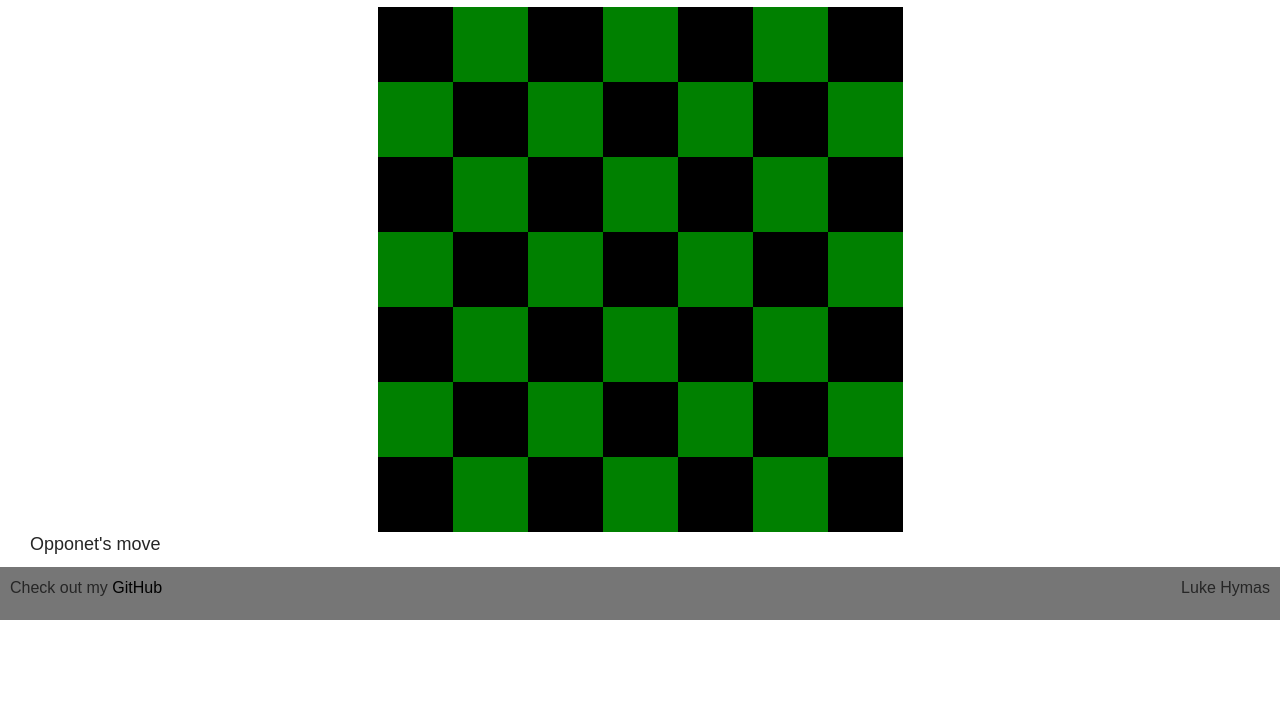
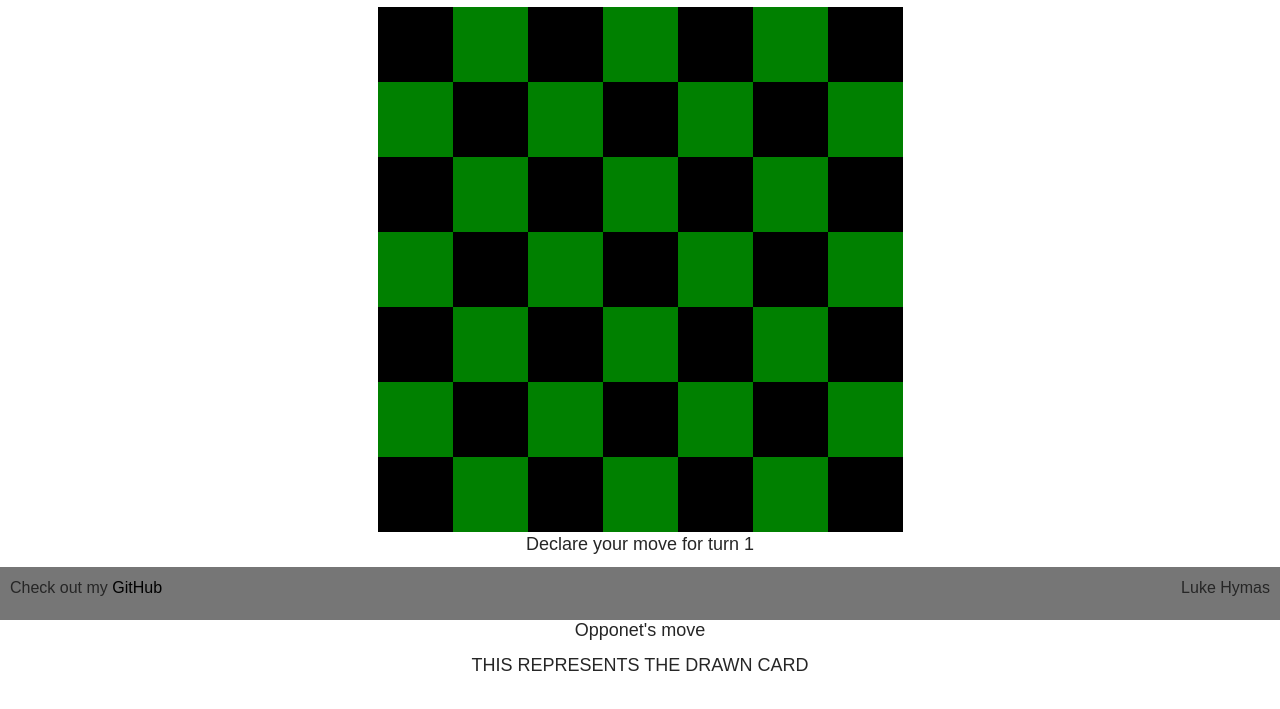
Before and after one commit to DatumWeb/Startup260, a website: page CanasiSite/canasi-html/game.html in a window 1280 px wide. Shown: the part 180-889 px from the top of the page. Before the commit the page ends 800 px from the top, so only its background shows below. Drawn offline with nearby package versions, Linux system fonts and the light colour scheme.

Commit message:
Finished CSS on game.html and added better image of scrivtre peice

```diff
--- a/CanasiSite/canasi-html/game.html
+++ b/CanasiSite/canasi-html/game.html
@@ -89,13 +89,14 @@
                 <div class="board-cell"></div>
                 <div class="board-cell"></div>
             </div>
-            <div class="container-fluid" id="opponents-move">
+
+            <div class="container-fluid text-center" id="move-prompt">Declare your move for turn <span id="turn-number">1</span></div>
+            <div class="container-fluid text-center" id="opponents-move">
               <p>Opponet's move</p>
               <div class="drawn-card">
                   THIS REPRESENTS THE DRAWN CARD
               </div>
             </div>
-            <div class="container-fluid text-center" id="move-prompt">Declare your move for turn <span id="turn-number">1</span></div>
 
 
 
--- a/CanasiSite/canasi-html/main.css
+++ b/CanasiSite/canasi-html/main.css
@@ -86,6 +86,13 @@ main {
     margin-right: 15%;
 }
 
+
+#move-prompt {
+    padding-bottom: 60px;
+}
+#opponents-move {
+    padding-bottom: 30px;
+}
 /* board css */
 .board {
     display: grid;
@@ -119,6 +126,7 @@ main {
         width: 30px;
         height: 30px;
     }
+
 }
 
 
```
Also changed, not shown: CanasiSite/canasi-html/learn.html (+1 -1 lines), CanasiSite/canasi-html/Untitled.png, CanasiSite/canasi-html/scrivtrePlaceHolder.jpg (added).
